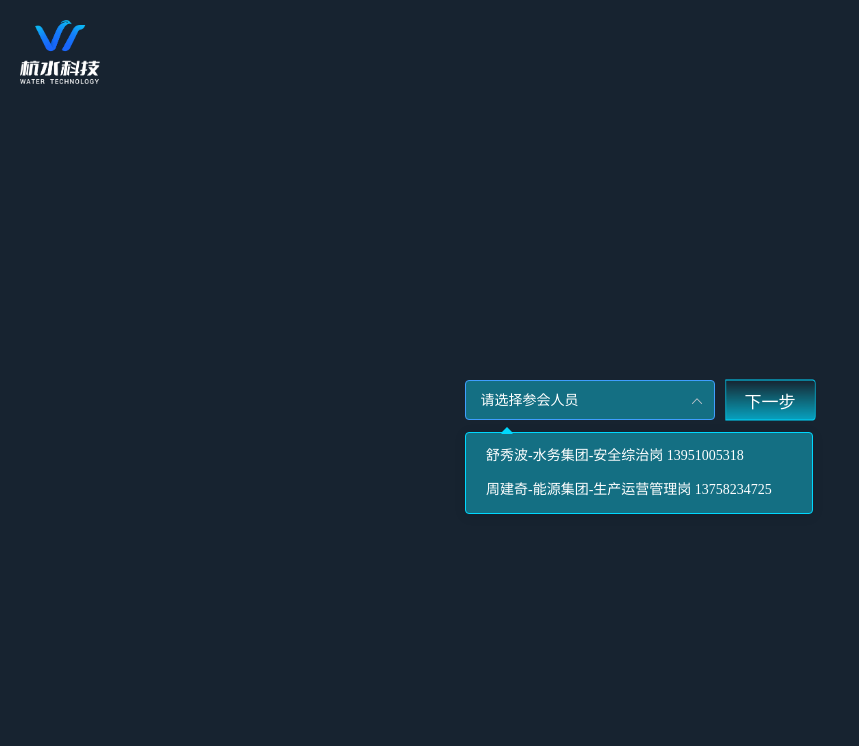
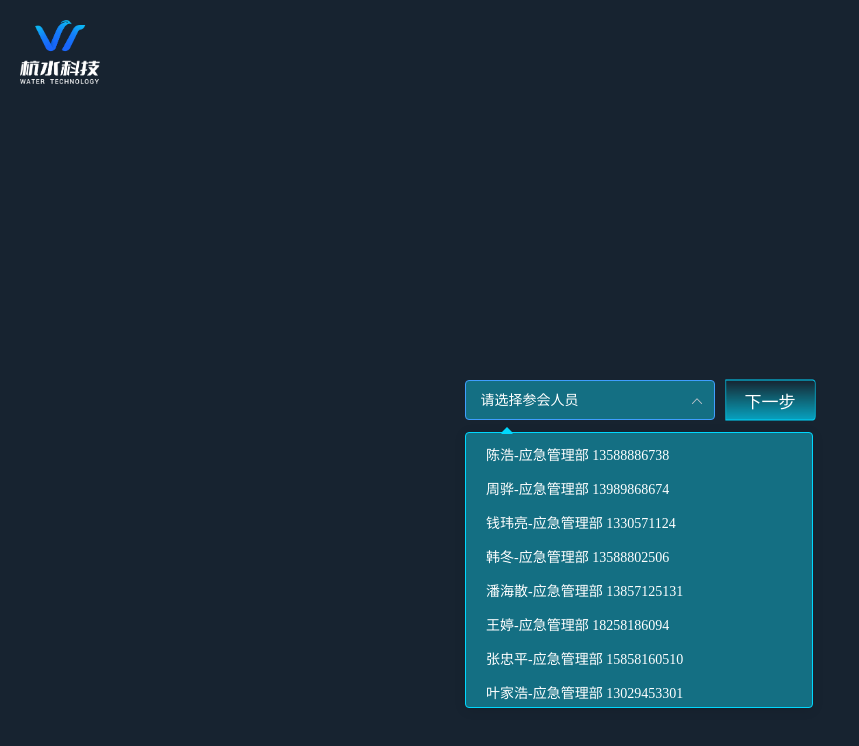
Before and after one commit to HDhuangdi/simple-peer-demo, a Vue app: page /#/ in a window 1280 px wide. Both pictures are taken after a click on the icon 697 px from the left and 400 px from the top of the page. Shown: the top 746 px of the page, without its empty margins (0-859 px from the left). Built offline with nearby package versions, Linux system fonts and the light colour scheme.

Commit message:
feat: 通讯录新增

```diff
--- a/src/views/home.vue
+++ b/src/views/home.vue
@@ -5,9 +5,9 @@
         <el-select v-model="value" multiple placeholder="请选择参会人员" style="width: 250px">
           <el-option
             v-for="item in options"
-            :key="item.value"
+            :key="item.label"
             :label="item.label"
-            :value="item.value"
+            :value="item.label"
           >
           </el-option>
         </el-select>
@@ -39,11 +39,84 @@ export default {
       roomId: "",
       options: [
         {
-          value: "选项1",
+          label: "陈浩-应急管理部 13588886738",
+        },
+        {
+          label: "周骅-应急管理部 13989868674",
+        },
+        {
+          label: "钱玮亮-应急管理部 1330571124",
+        },
+        {
+          label: "韩冬-应急管理部 13588802506",
+        },
+        {
+          label: "潘海散-应急管理部 13857125131",
+        },
+        {
+          label: "王婷-应急管理部 18258186094",
+        },
+        {
+          label: "张忠平-应急管理部 15858160510",
+        },
+        {
+          label: "叶家浩-应急管理部 13029453301",
+        },
+        {
+          label: "孙诚涛-应急管理部 17367073341",
+        },
+        {
+          label: "席寒-应急管理部 19521556866",
+        },
+        {
+          label: "施鹏飞-应急管理部 15968150327",
+        },
+        {
+          label: "王智星-应急管理部 15168375622",
+        },
+        {
+          label: "缪承谕-应急管理部 15957668088",
+        },
+        {
+          label: "王津-应急管理部 15258886927",
+        },
+        {
+          label: "祝沈军-应急管理部 18767169819",
+        },
+        {
+          label: "崔向虎-应急管理部 18868890111",
+        },
+        {
+          label: "刘洪江-科技信息部 13705816537",
+        },
+        {
+          label: "张国剑-科技信息部 13905718977",
+        },
+        {
+          label: "封敏奇-科技信息部 13588479572",
+        },
+        {
+          label: "叶奕庆-科技信息部 18758028425",
+        },
+        {
+          label: "纪睿-科技信息部 17767100456",
+        },
+        {
+          label: "金晓燕-科技信息部 18358558955",
+        },
+        {
+          label: "谭婧-科技信息部 13031166700",
+        },
+        {
+          label: "缪承谕-科技信息部 15957668088",
+        },
+        {
+          label: "王梦妍-科技信息部 13136199275",
+        },
+        {
           label: "舒秀波-水务集团-安全综治岗 13951005318",
         },
         {
-          value: "选项2",
           label: "周建奇-能源集团-生产运营管理岗 13758234725",
         },
       ],
```
